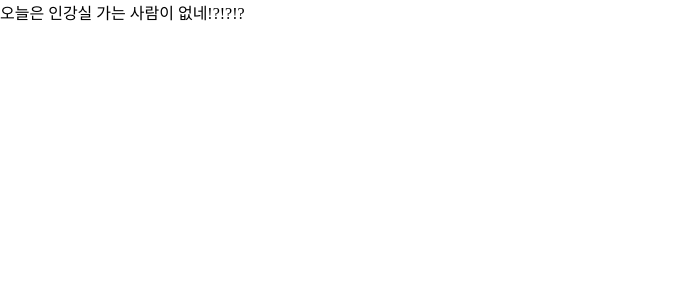
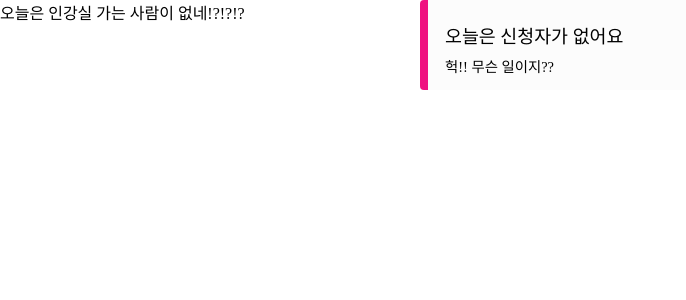
Before and after one commit to JominJun/dimigoinAPI_with_Flask, a Flask app: template templates/index.html in a window 1280 px wide. Shown: the top 300 px of the page, without its empty margins (0-686 px from the left). Run offline with Flask 2, Linux system fonts and the light colour scheme; the template is opened without the code that fills it, so the values that code supplies are empty; some web fonts are replaced.

```diff
--- a/static/stylesheets/index.css
+++ b/static/stylesheets/index.css
@@ -55,6 +55,11 @@ body {
 
 #logo {
   display: none;
+}
+
+#ingang {
+  width: 420px;
+  float: left;
 }
 
 #laundry {
--- a/templates/index.html
+++ b/templates/index.html
@@ -42,7 +42,7 @@
                 clearInterval(timer);
                 document.getElementById("laundryLeftTime"+idx).innerHTML = "빨래하세요!!";
                 const header = document.getElementById("laundryLeftTime"+idx).parentNode.parentNode
-                //header.parentNode.removeChild(header)
+                // header.parentNode.removeChild(header) 테스트 하느라 잠시 꺼둠
               }
             }, 1000);
         }
@@ -74,6 +74,7 @@
     </div>
 
     <div id="laundry">
+        {% if laundryList %}
             {% for person in laundryList %}
                 {% if loop.first %}
                     <div class="laundryBox" style="border-bottom-left-radius: 0px; border-bottom-right-radius: 0px;"
@@ -87,7 +88,7 @@
                     <div class="laundryRight" style="border-top: 1px solid #eee;">
                 {% endif %}
                         <div class="laundryTitle">
-                        <div style="float: left">{{ person.name }}</div>
+                            {{ person.name }}
                         </div>
                         <div class="laundryContent">
                             <div class="laundryContentText">{{ person.time }}에 빨래를 예약하셨습니다</div>
@@ -105,6 +106,21 @@
                     </div>
                 </div>
             {% endfor %}
+        {% else %}
+            <div class="laundryBox">
+                <div class="laundryLeft"></div>
+                <div class="laundryRight">
+                    <div class="laundryTitle">
+                        오늘은 신청자가 없어요
+                    </div>
+                    <div class="laundryContent">
+                        <div class="laundryContentText">
+                            헉!! 무슨 일이지??
+                        </div>
+                    </div>
+                </div>
+            </div>
+        {% endif %}
     </div>
 </body>
 </html>
```
Lines whose indentation alone changed are shown as unchanged.
